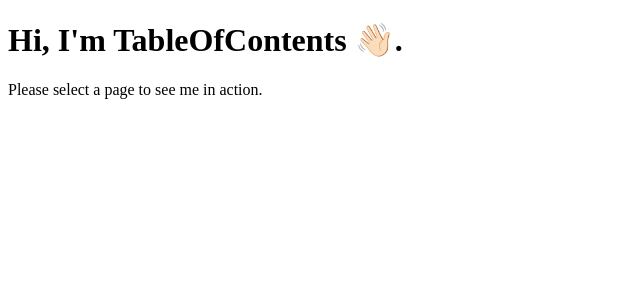
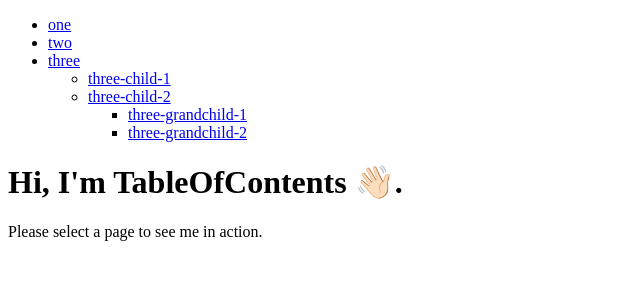
Before and after one commit to penumbra1/fands-test, a Vue app: page / in a window 1280 px wide. Shown: the top 300 px of the page, without its empty margins (0-640 px from the left). Built offline with nearby package versions, Linux system fonts and the light colour scheme; the HTML template or start-up script is replaced by a standard one.

Commit message:
implement basic TreeList

```diff
--- a/src/components/TableOfContents.vue
+++ b/src/components/TableOfContents.vue
@@ -1,9 +1,29 @@
 <script setup lang="ts">
+import { RouterLink } from 'vue-router'
 import TreeList from './TreeList/TreeList.vue'
 </script>
 
 <template>
   <nav>
-    <TreeList :nodes="[]" />
+    <TreeList
+      :items="[
+        { key: 'one' },
+        { key: 'two' },
+        {
+          key: 'three',
+          children: [
+            { key: 'three-child-1' },
+            {
+              key: 'three-child-2',
+              children: [{ key: 'three-grandchild-1' }, { key: 'three-grandchild-2' }],
+            },
+          ],
+        },
+      ]"
+    >
+      <template #item="{ key }">
+        <RouterLink :to="{ name: 'page', params: { path: key } }">{{ key }}</RouterLink>
+      </template>
+    </TreeList>
   </nav>
 </template>
--- a/src/components/TreeList/TreeList.vue
+++ b/src/components/TreeList/TreeList.vue
@@ -1,17 +1,23 @@
 <script setup lang="ts">
-import type { TreeListNode } from './types';
+import type { TreeListItem } from './types'
 
 defineProps<{
-  nodes: TreeListNode[],
-  expandedKeys?: Set<string>
+  items: TreeListItem[]
 }>()
 </script>
 
 <template>
   <ul>
-    <template v-for="node in nodes" :key="node.key">
+    <template v-for="item in items" :key="item.key">
       <li>
-      {{ node.label }}
+        <slot name="item" v-bind="item">
+          {{ item.key }}
+        </slot>
+        <TreeList v-if="item.children?.length" :items="item.children">
+          <template #item="child: TreeListItem">
+            <slot name="item" v-bind="child" />
+          </template>
+        </TreeList>
       </li>
     </template>
   </ul>
--- a/src/components/TreeList/types.ts
+++ b/src/components/TreeList/types.ts
@@ -1,5 +1,4 @@
-export interface TreeListNode {
+export interface TreeListItem {
   key: string
-  label: string
-  children: TreeListNode[]
+  children?: TreeListItem[]
 }
--- a/src/router/index.ts
+++ b/src/router/index.ts
@@ -10,7 +10,7 @@ const router = createRouter({
       component: HomeView,
     },
     {
-      path: '/:id',
+      path: '/:path',
       name: 'page',
       component: () => import('@/views/PageView.vue'),
       props: true,
--- a/src/views/PageView.vue
+++ b/src/views/PageView.vue
@@ -1,9 +1,9 @@
 <script setup lang="ts">
-defineProps<{ id?: string }>()
+defineProps<{ path?: string }>()
 </script>
 
 <template>
-  <h1>{{ id }}</h1>
+  <h1>{{ path }}</h1>
 </template>
 
 <style></style>
```
